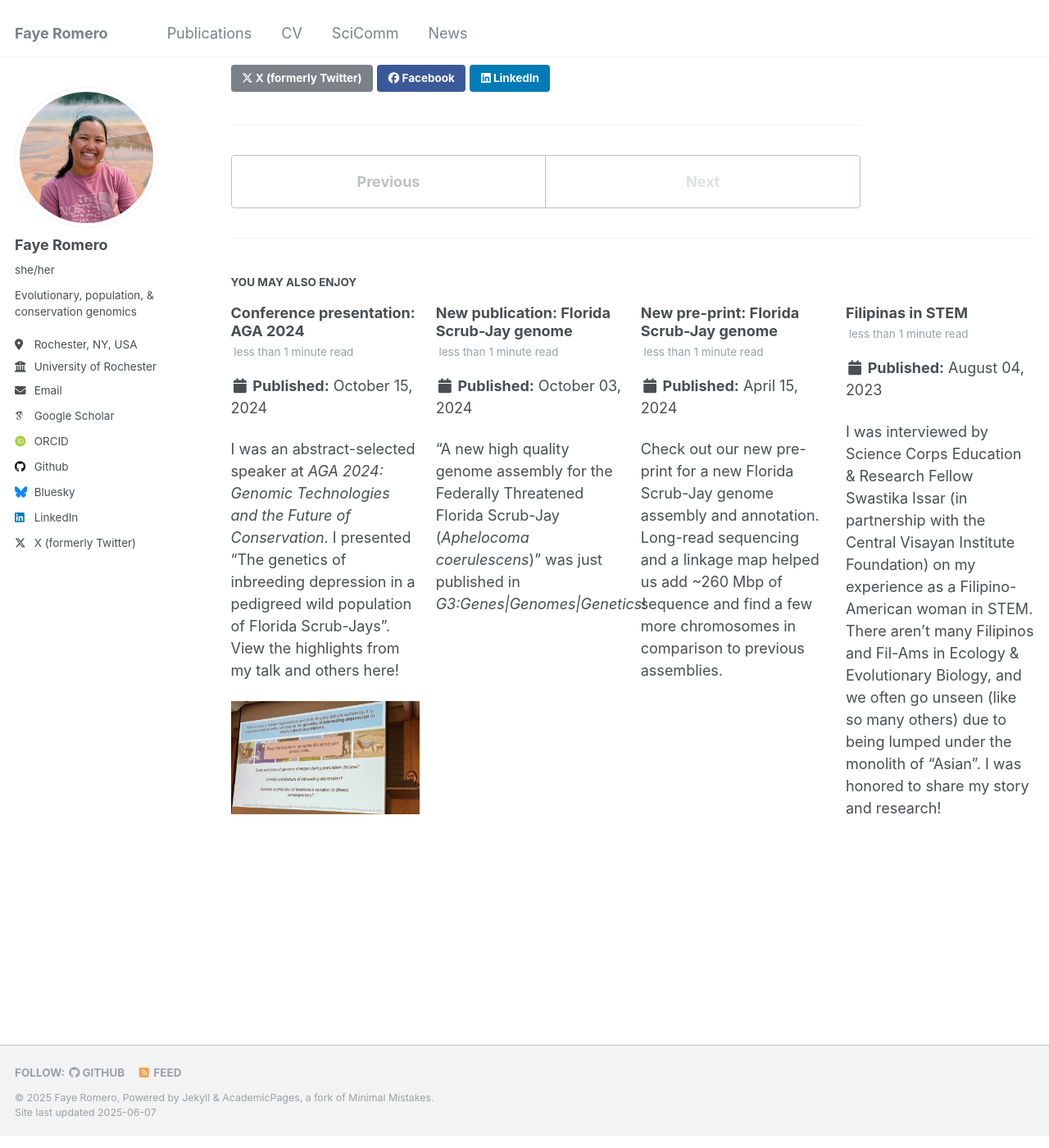
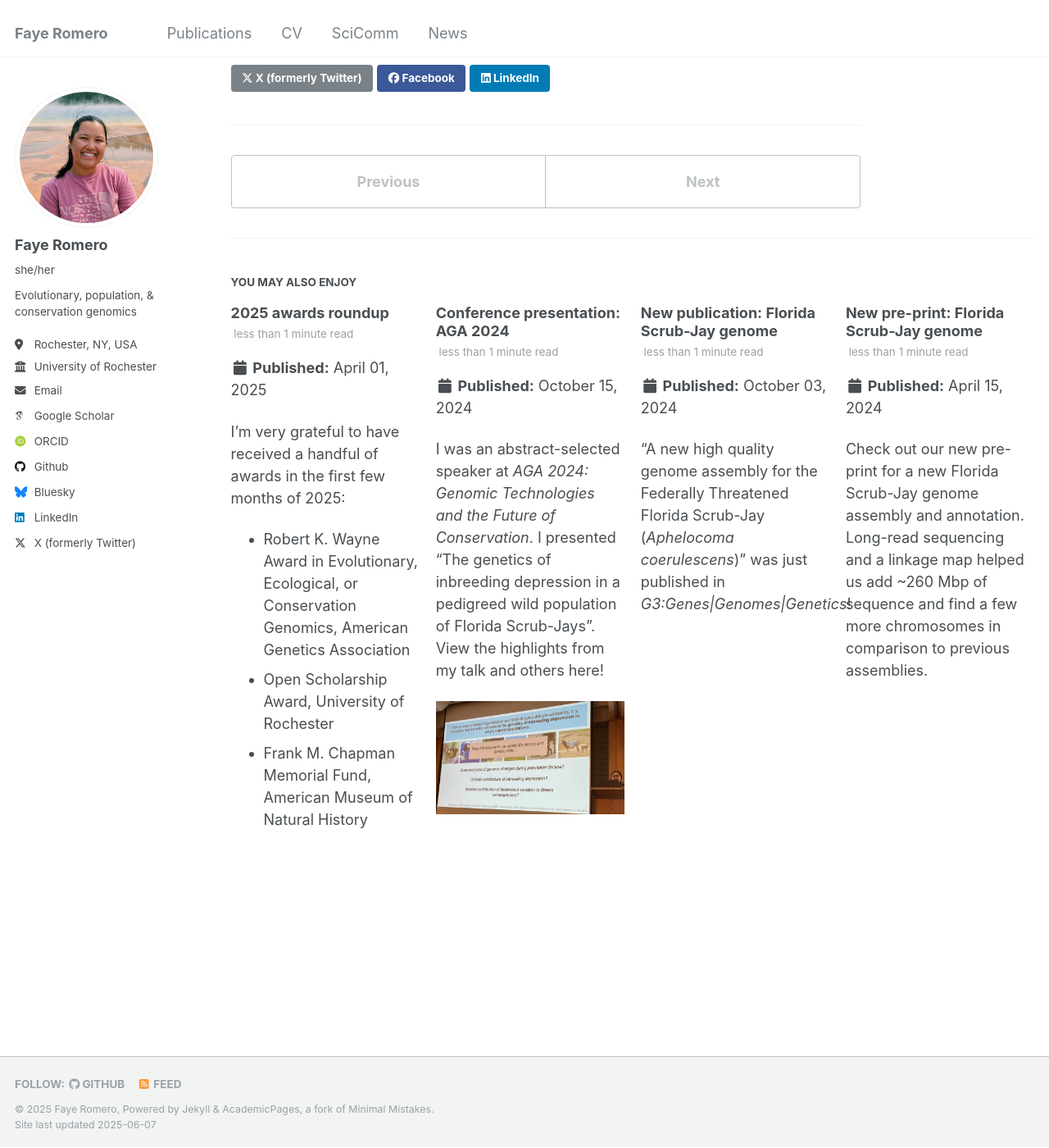
Before and after one commit to faye-romero/faye-romero.github.io, a Jekyll site: the page built from _posts/2025-01-23-gsa-knapp.md, in a window 1280 px wide and 1400 px high, scrolled down 576 px. Shown: the whole window at 82% size. Built offline with Jekyll 4.4.1, drawn with Linux system fonts in a browser that asks for light colours; some web fonts are replaced.

Commit message:
News update

```diff
--- a/_posts/2025-01-23-gsa-knapp.md
+++ b/_posts/2025-01-23-gsa-knapp.md
@@ -1,7 +1,7 @@
 ---
 title: 'New podcast episode: heterosis in strawberries'
 date: 2025-01-23
-permalink: /posts/2023/08/gsa-knapp/
+permalink: /posts/2025/01/gsa-knapp/
 ---
 
 Is there such a thing as "good" inbreeding? Find out by listening to the newest episode of the GSA's podcast "Genetics in Your World": <a href="https://podcasts.apple.com/us/podcast/genetics-in-your-world/id1593075325?i=1000685173805">Breeding Better Berries: Inbreeding and Hybrid Vigor in Strawberries – A Conversation with Dr. Steven J. Knapp</a>! In this episode, I interview Dr. Steven Knapp (UC Davis) about the fascinating genetics underlying hybrid vigor in strawberry cultivars and the genomic challenges facing plant breeders of the future.
--- /dev/null
+++ b/_posts/2025-04-01-awards-roundup.md
@@ -0,0 +1,10 @@
+---
+title: '2025 awards roundup'
+date: 2025-04-01
+permalink: /posts/2025/04/awards-roundup/
+---
+
+I'm very grateful to have received a handful of awards in the first few months of 2025:
+- <a href="https://www.theaga.org/donate">Robert K. Wayne Award in Evolutionary, Ecological, or Conservation Genomics</a>, American Genetics Association
+- <a href="https://osc-rochester.org/open-scholarship-awards">Open Scholarship Award</a>, University of Rochester
+- <a href="https://www.amnh.org/research/vertebrate-zoology/ornithology/grants">Frank M. Chapman Memorial Fund</a>, American Museum of Natural History
```
